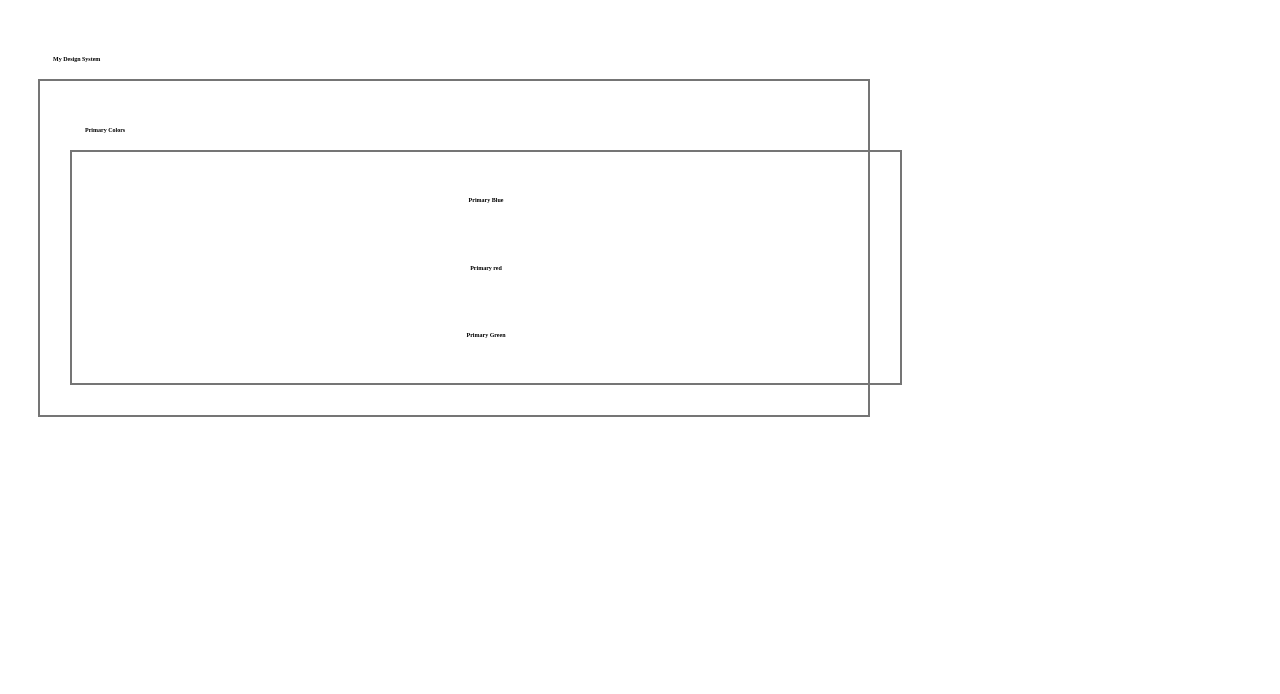
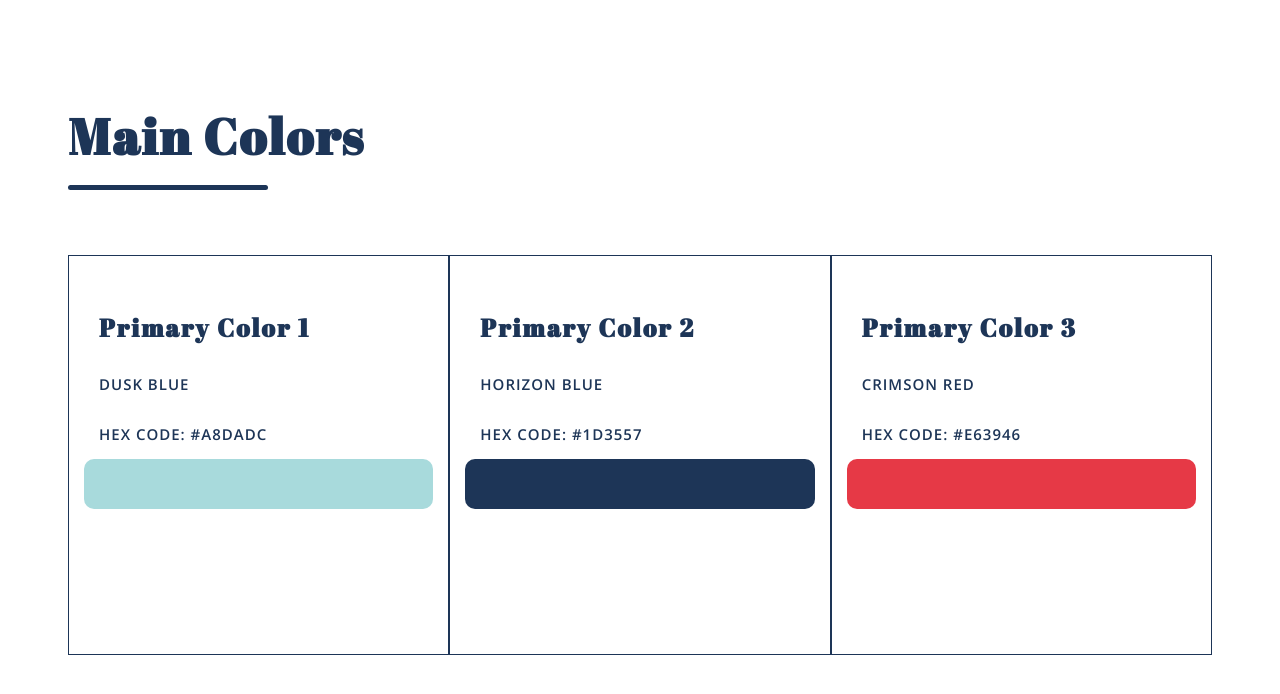
Before and after one commit to milhoanDesign/design-system-basic, a plain HTML site: page index.html in a window 1280 px wide. Drawn offline with nearby package versions, Linux system fonts and the light colour scheme.

Commit message:
Add main color palettte

```diff
--- a/index.html
+++ b/index.html
@@ -4,28 +4,38 @@
     <meta charset="UTF-8" />
     <meta http-equiv="X-UA-Compatible" content="IE=edge" />
     <meta name="viewport" content="width=device-width, initial-scale=1.0" />
+    <link rel="preconnect" href="https://fonts.gstatic.com" />
+    <link
+      href="https://fonts.googleapis.com/css2?family=Abril+Fatface&family=Open+Sans:wght@600&display=swap"
+      rel="stylesheet"
+    />
     <link rel="stylesheet" href="style.css" />
     <title>Document</title>
   </head>
   <body>
-    <h1>My Design System</h1>
-    <div class="color-container">
-      <div class="container">
-        <h2>Primary Colors</h2>
+    <div class="main-colors">
+      <h1>Main Colors</h1>
+      <div class="nice-line"></div>
+      <div class="grid-container">
         <div class="color-container">
-          <div class="color-panel blue">
-            <h3>Primary Blue</h3>
-          </div>
-          <div class="color-panel red">
-            <h3>Primary red</h3>
-          </div>
-          <div class="color-panel green">
-            <h3>Primary Green</h3>
-          </div>
+          <h3>Primary Color 1</h3>
+          <p>Dusk Blue</p>
+          <p>Hex code: #a8dadc</p>
+          <div class="light-blue"></div>
+        </div>
+        <div class="color-container">
+          <h3>Primary Color 2</h3>
+          <p>Horizon Blue</p>
+          <p>Hex code: #1d3557</p>
+          <div class="dark-blue"></div>
+        </div>
+        <div class="color-container">
+          <h3>Primary Color 3</h3>
+          <p>Crimson Red</p>
+          <p>Hex code: #e63946</p>
+          <div class="red"></div>
         </div>
       </div>
     </div>
-    <div class="container"></div>
-    <div class="container"></div>
   </body>
 </html>
--- a/style.css
+++ b/style.css
@@ -4,13 +4,75 @@
   font-size: 62.5%;
 }
 
-.color-container {
-  width: 65vw;
-  border: 2px solid #757575;
+.grid-container {
+  display: grid;
+  grid-template-columns: 1fr 1fr 1fr;
+  grid-template-rows: 400px;
 }
 
-.color-panel {
-  display: flex;
-  align-items: center;
-  justify-content: center;
+.color-container {
+  border: 1px solid #1d3557;
 }
+
+h1 {
+  font-size: 5rem;
+  font-weight: bold;
+  font-family: "Abril Fatface", cursive;
+  letter-spacing: 2px;
+  margin-bottom: 0;
+}
+
+.nice-line {
+  width: 200px;
+  height: 5px;
+  border-radius: 2.5px;
+  background: #1d3557;
+  padding: 0;
+  margin: 0 15px 50px 15px;
+}
+
+h3 {
+  font-size: 2.5rem;
+  font-weight: bold;
+  margin-bottom: 0;
+  font-family: "Abril Fatface", cursive;
+  letter-spacing: 2px;
+}
+
+h1,
+h3,
+p {
+  color: #1d3557;
+}
+
+p {
+  font-size: 1.5rem;
+  font-weight: bold;
+  text-transform: uppercase;
+  margin: 0;
+  font-family: "Open Sans", sans-serif;
+  letter-spacing: 1px;
+}
+
+/* --- Color Block Divs --- */
+
+.light-blue {
+  width: 100%;
+  height: 5rem;
+  border-radius: 1rem;
+  background: #a8dadc;
+}
+
+.dark-blue {
+  width: 100%;
+  height: 5rem;
+  border-radius: 1rem;
+  background: #1d3557;
+}
+
+.red {
+  width: 100%;
+  height: 5rem;
+  border-radius: 1rem;
+  background: #e63946;
+}
```
